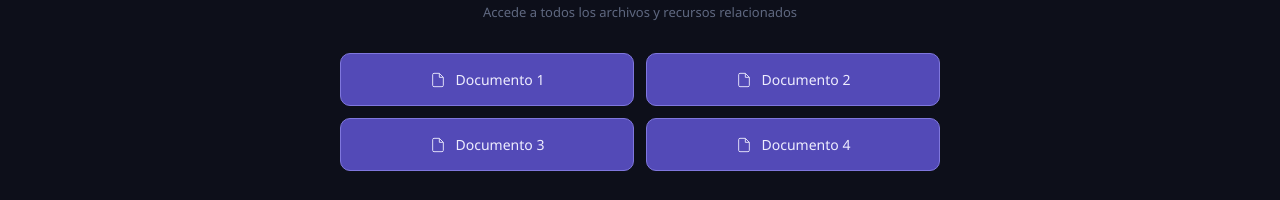
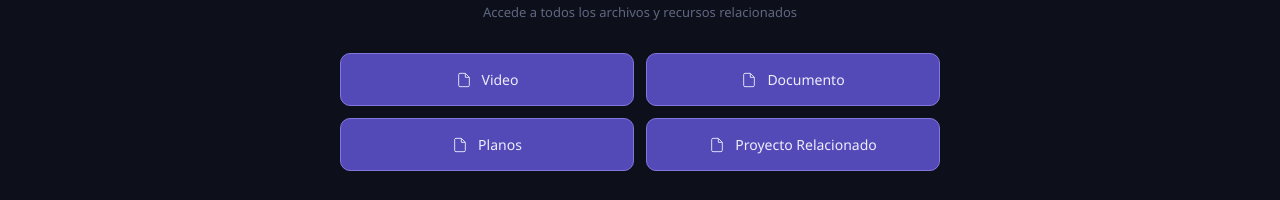
Before and after one commit to beat-bass/beatbass, a plain HTML site: page index.html in a window 1280 px wide. Shown: the part 2106-2306 px from the top of the page. Drawn offline with Linux system fonts and the light colour scheme.

Commit message:
Update index.html

```diff
--- a/index.html
+++ b/index.html
@@ -482,21 +482,21 @@
         <div class="docs-sub">Accede a todos los archivos y recursos relacionados</div>
         <div class="docs-grid">
           <!-- ══ EDITABLE: cambia href por la URL real ══ -->
-          <a class="doc-btn" href="https://www.redalyc.org/pdf/834/83410203.pdf" target="_blank">
+          <a class="doc-btn" href="https://youtu.be/m0bu5Dc_Rlg" target="_blank">
             <svg viewBox="0 0 24 24" fill="none" stroke="currentColor" stroke-width="1.5"><path d="M14 2H6a2 2 0 0 0-2 2v16a2 2 0 0 0 2 2h12a2 2 0 0 0 2-2V8z"/><polyline points="14 2 14 8 20 8"/></svg>
-            Documento 1
+            Video
           </a>
-          <a class="doc-btn" href="https://revistasanitariadeinvestigacion.com/el-estres-y-su-respuesta-fisiologica-y-psicologica-en-el-individuo/" target="_blank">
+          <a class="doc-btn" href="falta" target="_blank">
             <svg viewBox="0 0 24 24" fill="none" stroke="currentColor" stroke-width="1.5"><path d="M14 2H6a2 2 0 0 0-2 2v16a2 2 0 0 0 2 2h12a2 2 0 0 0 2-2V8z"/><polyline points="14 2 14 8 20 8"/></svg>
-            Documento 2
+            Documento
           </a>
-          <a class="doc-btn" href="https://repositorio.uca.edu.ar/bitstream/123456789/9774/1/estres-academico-estudiantes-universitarios.pdf" target="_blank">
+          <a class="doc-btn" href="falta" target="_blank">
             <svg viewBox="0 0 24 24" fill="none" stroke="currentColor" stroke-width="1.5"><path d="M14 2H6a2 2 0 0 0-2 2v16a2 2 0 0 0 2 2h12a2 2 0 0 0 2-2V8z"/><polyline points="14 2 14 8 20 8"/></svg>
-            Documento 3
+            Planos
           </a>
-          <a class="doc-btn" href="https://scielo.isciii.es/scielo.php?script=sci_arttext&pid=S1695-61412022000100248" target="_blank">
+          <a class="doc-btn" href="https://repositorio.uniandes.edu.co/entities/publication/11fb91e7-2106-46e1-b77e-f9d0f52b5e82" target="_blank">
             <svg viewBox="0 0 24 24" fill="none" stroke="currentColor" stroke-width="1.5"><path d="M14 2H6a2 2 0 0 0-2 2v16a2 2 0 0 0 2 2h12a2 2 0 0 0 2-2V8z"/><polyline points="14 2 14 8 20 8"/></svg>
-            Documento 4
+            Proyecto Relacionado
           </a>
         </div>
         <!-- ══ EDITABLE: pie de página ══ -->
```
